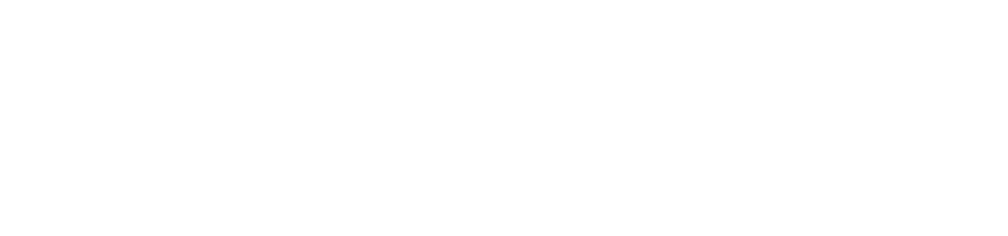
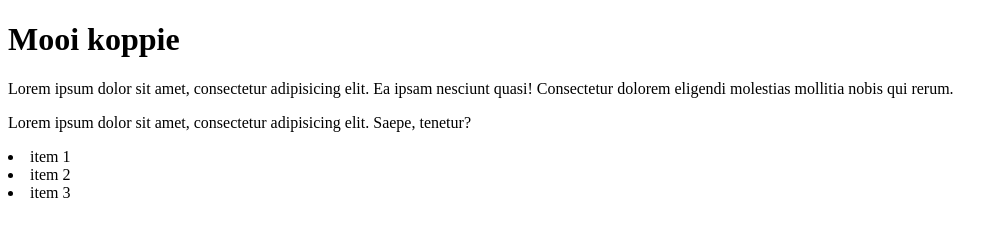
Before and after one commit to Eriqxx/git_intro_browser, a plain HTML site: page index.html in a window 1280 px wide. Shown: the whole page, without its empty margins (0-1008 px from the left). Drawn offline with Linux system fonts and the light colour scheme.

Commit message:
tweede git intro push

```diff
--- a/index.html
+++ b/index.html
@@ -5,6 +5,18 @@
     <title>Git intro</title>
 </head>
 <body>
+<h1>Mooi koppie</h1>
+<p>Lorem ipsum dolor sit amet, consectetur adipisicing elit. Ea ipsam nesciunt quasi! Consectetur dolorem eligendi molestias mollitia nobis qui rerum. </p>
+
+<p>Lorem ipsum dolor sit amet, consectetur adipisicing elit. Saepe, tenetur?</p>
+<lu>
+    <li> item 1</li>
+    <li> item 2</li>
+    <li> item 3</li>
+
+
+</lu>
+
 
 </body>
 </html>
--- a/styles.css
+++ b/styles.css
@@ -2,3 +2,8 @@
 color: red;
 font-family: tahoma, sans-serif;
 }
+{ lu
+list-style: none
+color: pink
+border 1 px dotted blue
+}
```
